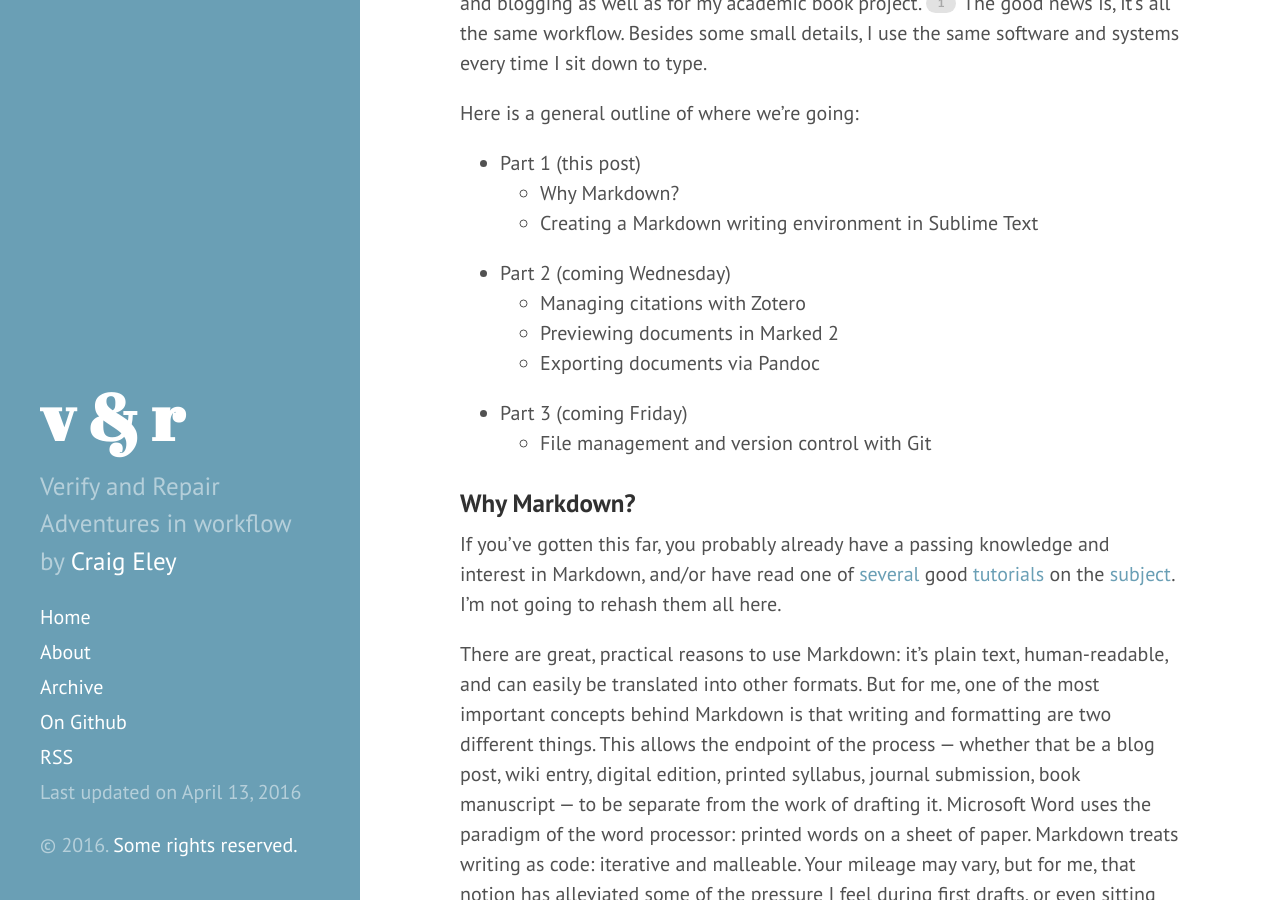
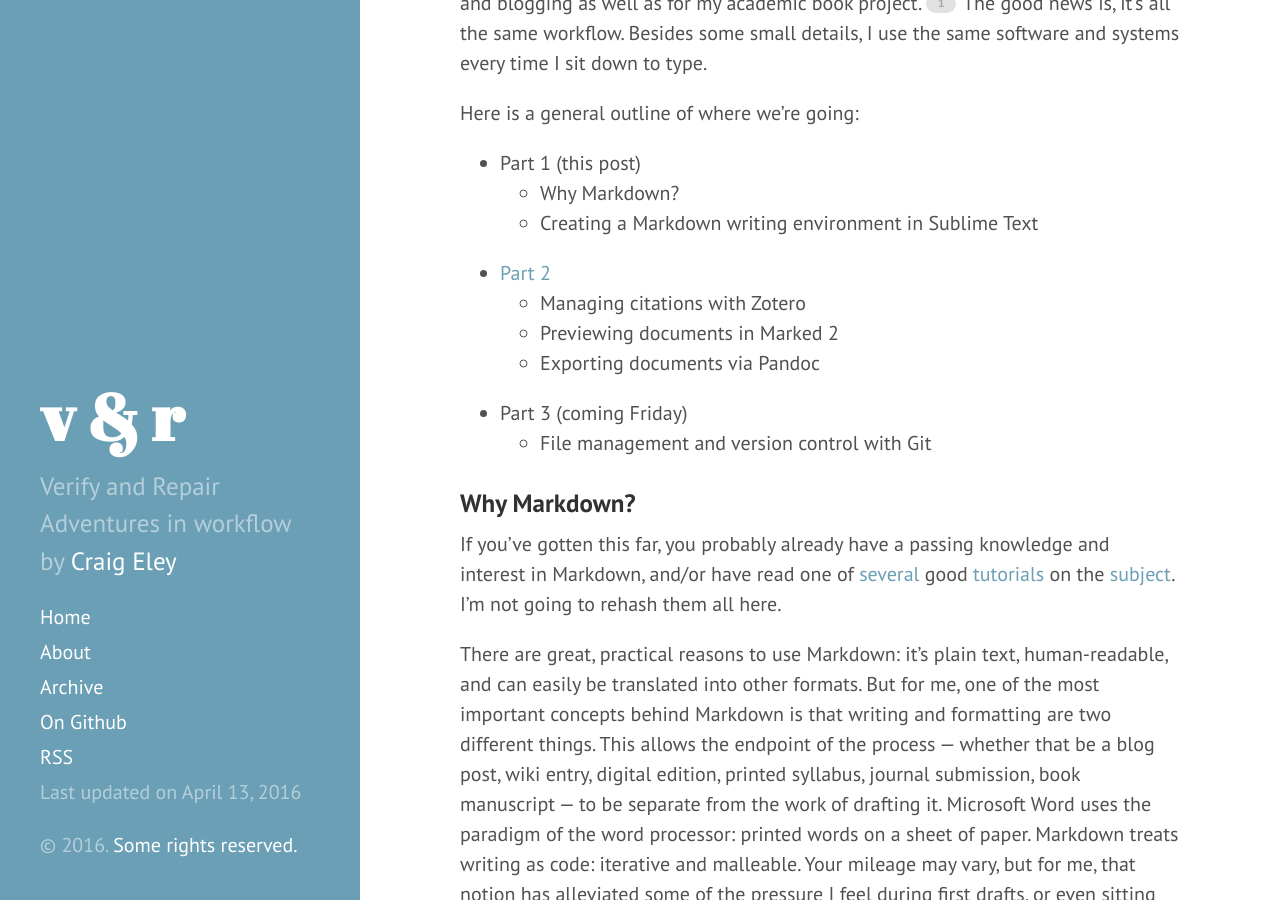
Before and after one commit to craigeley/verifyandrepair, a Jekyll site: the page built from _posts/2016-04-11-writing-workflow-2016-markdown-environment.md, in a window 1280 px wide and 900 px high, scrolled down 412 px. Built offline with Jekyll 4.4.1, drawn with Linux system fonts in a browser that asks for light colours; comment, search, counter and statistics services are not loaded.

```diff
--- a/_posts/2016-04-11-writing-workflow-2016-markdown-environment.md
+++ b/_posts/2016-04-11-writing-workflow-2016-markdown-environment.md
@@ -14,7 +14,7 @@
 - Part 1 (this post)
     + Why Markdown?
     + Creating a Markdown writing environment in Sublime Text
-- Part 2 (coming Wednesday)
+- [Part 2](/04-13-2016/citations-export-preview/)
     + Managing citations with Zotero
     + Previewing documents in Marked 2
     + Exporting documents via Pandoc
```
